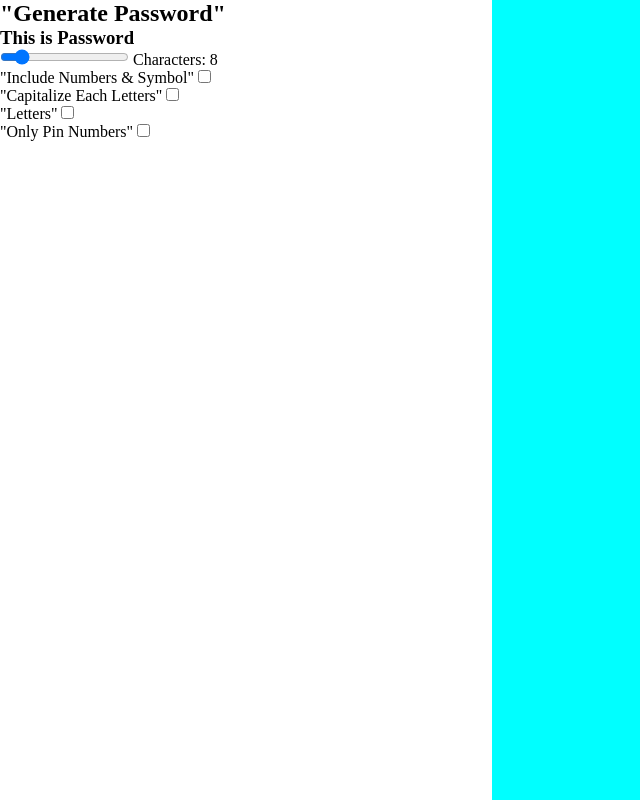
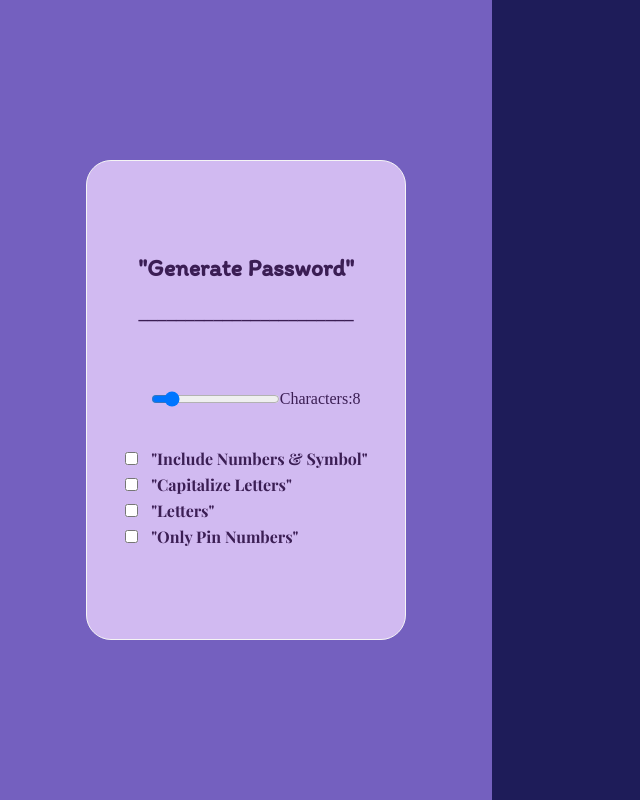
Before and after one commit to ThetPaing-7/Password_generator, a plain HTML site: page index.html in a window 1280 px wide. Shown: the whole page, without its empty margins (0-640 px from the left). Drawn offline with nearby package versions, Linux system fonts and the light colour scheme; a web font is replaced by a local one.

Commit message:
Done Generate Pass

```diff
--- a/index.html
+++ b/index.html
@@ -8,6 +8,10 @@
      <link rel="stylesheet" href="style.css">
      <!-- JS link -->
       <script src="jsfile.js" defer></script>
+      <!-- Google font -->
+       <link rel="preconnect" href="https://fonts.googleapis.com">
+<link rel="preconnect" href="https://fonts.gstatic.com" crossorigin>
+<link href="https://fonts.googleapis.com/css2?family=Itim&family=Playfair+Display:ital,wght@0,400..900;1,400..900&display=swap" rel="stylesheet">
 </head>
 <body>
     <div class="container">
@@ -15,31 +19,37 @@
          <div class="left-container">
             <div class="generate-holder">
                 <h2>"Generate Password"</h3>
-                <h3 id="displayPass">This is Password</h3>
+                <h3 id="displayPass">_______________________</h3>
+                <h3 id="PasswodStrenght"></h3>
 
                 <!-- Character counts  -->
                 <div class="char-counts">
                     <input type="range" id="charCounts" name="charCounts" min="5" max="30" step="1" value="8">
-                    <label for="charCounts">Characters: </label><span id="displayCharCounts"></span>
+                    <label for="charCounts" t>Characters: </label><span id="displayCharCounts"></span>
                 </div>
 
+                <div class="optionGroup">
                      <!-- Features they want to have  -->
                     <div>
+                        <input type="checkbox" id="NumbersAndSymbols" name="NumbersAndSymbols">
                         <label for="NumbersAndSymbols">"Include Numbers & Symbol"</label>
-                    <input type="checkbox" id="NumbersAndSymbols" name="NumbersAndSymbols">
                     </div>
                     <div>
-                    <label for="capLetters">"Capitalize Each Letters"</label>
                         <input type="checkbox" id="capLetters" name="capLetters">
+                        <label for="capLetters">"Capitalize Letters"</label>
                     </div>
                     <div>
+                        <input type="checkbox" id="fullWords" name="fullWords">
                         <label for="fullWords">"Letters"</label>
-                    <input type="checkbox" id="fullWords" name="fullWords">
                     </div>
                     <div>
+                        <input type="checkbox" id="onlyNumbers" name="onlyNumbers">
                         <label for="onlyNumbers">"Only Pin Numbers"</label>
-                    <input type="checkbox" id="onlyNumbers" name="onlyNumbers">
                     </div>
+
+                </div>
+
+
 
             </div>
 
--- a/jsfile.js
+++ b/jsfile.js
@@ -6,7 +6,16 @@ charCounts.addEventListener("input", (event) => {
     display.textContent = event.target.value;
     const password = generatePassword();
     document.getElementById("displayPass").textContent = password;
+    const strength = MeausrePasswordStrength(password);
+    strength === 'Strong' ? document.getElementById("PasswodStrenght").style.color = "green" : document.getElementById("PasswodStrenght").style.color = "red"
+    document.getElementById("PasswodStrenght").textContent = strength;
 });
+
+document.getElementById("onlyNumbers").addEventListener("change",(event) => {
+    (event.target.checked) ? disableOtherOptions() : enableOtherOptions()
+})
+
+
 
 // For generating password
 function generatePassword(){
@@ -30,9 +39,7 @@ function generatePassword(){
     }else if (fullWords) {
         return smallLetters(length);
     } else if (onlyNumbers) {
-        document.getElementById("NumbersAndSymbols").disabled = false;
-        document.getElementById("capLetters").disabled = false;
-        document.getElementById("fullWords").disabled = false;
+        disableOtherOptions();
         return numbersOnly(length);
     } else{
         return randomPassword(length)
@@ -112,3 +119,16 @@ function enableOtherOptions() {
     document.getElementById("capLetters").disabled = false;
     document.getElementById("fullWords").disabled = false;
 }
+
+function MeausrePasswordStrength(str) {
+    const hasLetter = /[a-zA-Z]/.test(str);
+    const hasNumber = /\d/.test(str);
+    const hasSymbol = /[^a-zA-Z0-9]/.test(str);
+    const isLongEnough = str.length > 8;
+
+    if (hasLetter && hasSymbol && isLongEnough) {
+        return "Strong";
+    } else {
+        return "Weak";
+    }
+}
--- a/style.css
+++ b/style.css
@@ -4,10 +4,39 @@
     padding: 0;
 }
 
+/* .itim-regular {
+  font-family: "Itim", cursive;
+  font-weight: 400;
+  font-style: normal;
+} */
+
+/* playfair-display-<uniquifier> {
+  font-family: "Playfair Display", serif;
+  font-optical-sizing: auto;
+  font-weight: <weight>;
+  font-style: normal;
+} */
+
+
 :root{
-    --background-color: black;
-    --left-background-color: white;
-    --right-background-color:#00ffff;
+    --background-color: #F2B6A0;
+    --left-background-color: #7460BF;
+    --right-background-color:#1E1C59;
+    --passholder-background-color: #d2bbf2fd;
+    --general-text-color:#3B1E54;
+    --heading--text:"Itim", cursive;
+    --option--font:"Playfair Display",serif;
+}
+
+body{
+    color: var(--general-text-color);
+}
+
+.char-counts{
+    display: flex;
+    width: 60%;
+    align-items: center;
+    justify-content: space-around;
 }
 
 .container{
@@ -24,9 +53,53 @@
 .left-container{
     grid-area: 1 / 1 / 2 / 2;
     background-color: var(--left-background-color);
+    display: flex;
+    align-items: center;
+    justify-content: center;
 }
 
 .right-container{
     grid-area: 1 / 2 / 2 / 3;
     background-color: var(--right-background-color);
 }
+
+#PasswodStrenght,
+h2{
+    font-family: var(--heading--text);
+}
+
+.generate-holder{
+    display: flex;
+    flex-direction: column;
+    align-items: center;
+    justify-content: center;
+    width: 65%;
+    height: 60%;
+    background-color: var(--passholder-background-color);
+    gap: 20px;
+    border-radius: 25px;
+    border: 1px solid whitesmoke;
+}
+
+#displayPass{
+    text-wrap: pretty ;
+    width: 70%;
+    text-align: center;
+    height: 10%;
+}
+
+.optionGroup{
+    display: flex;
+    flex-direction: column;
+    gap: 5px;
+    margin-top: 20px;
+    font-weight: bold;
+    font-family: var(--option--font);
+}
+
+
+input[type = "checkbox"]{
+    cursor: pointer;
+    accent-color: purple;
+    margin-right: 10px;
+}
```
Lines whose indentation alone changed are shown as unchanged.
